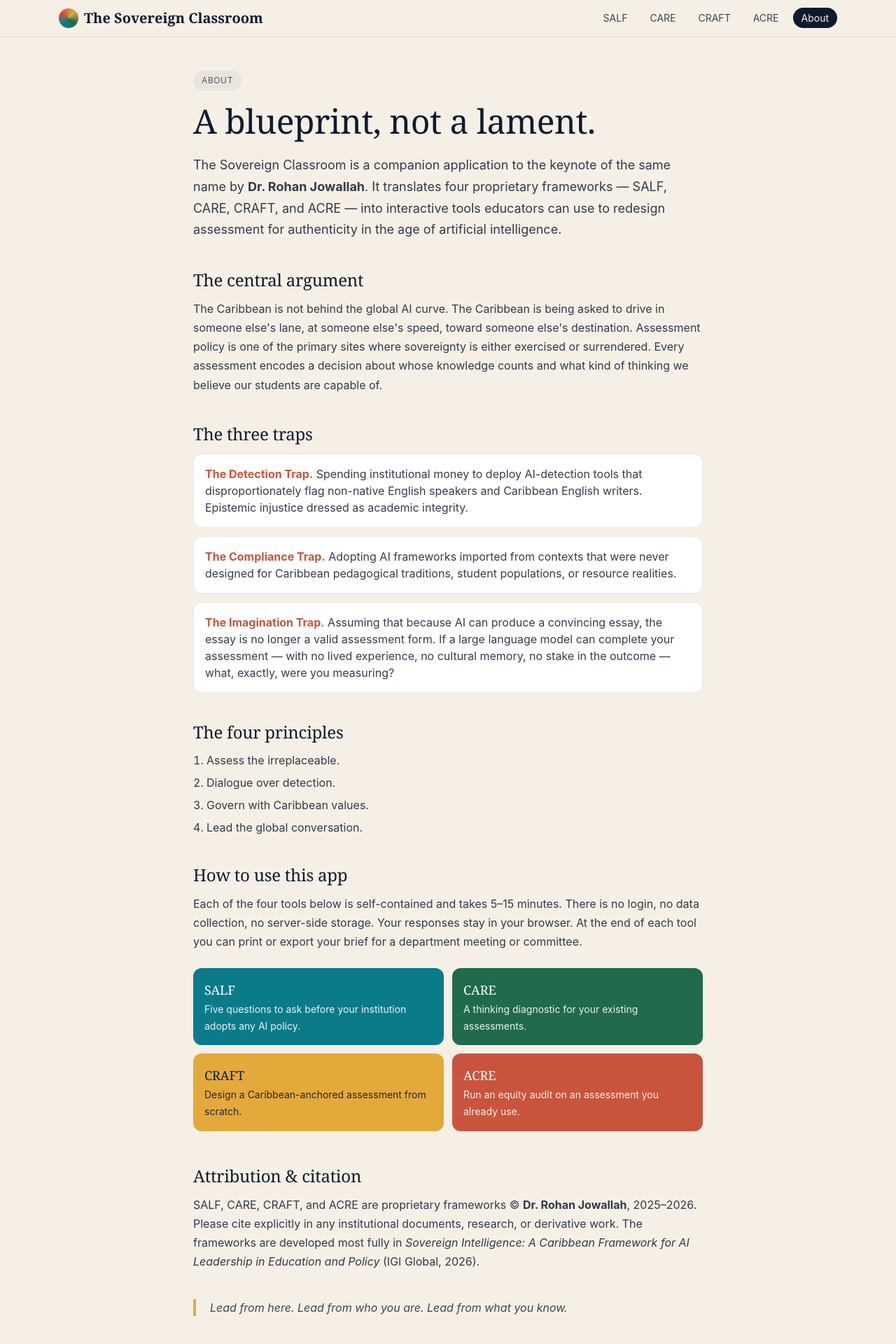
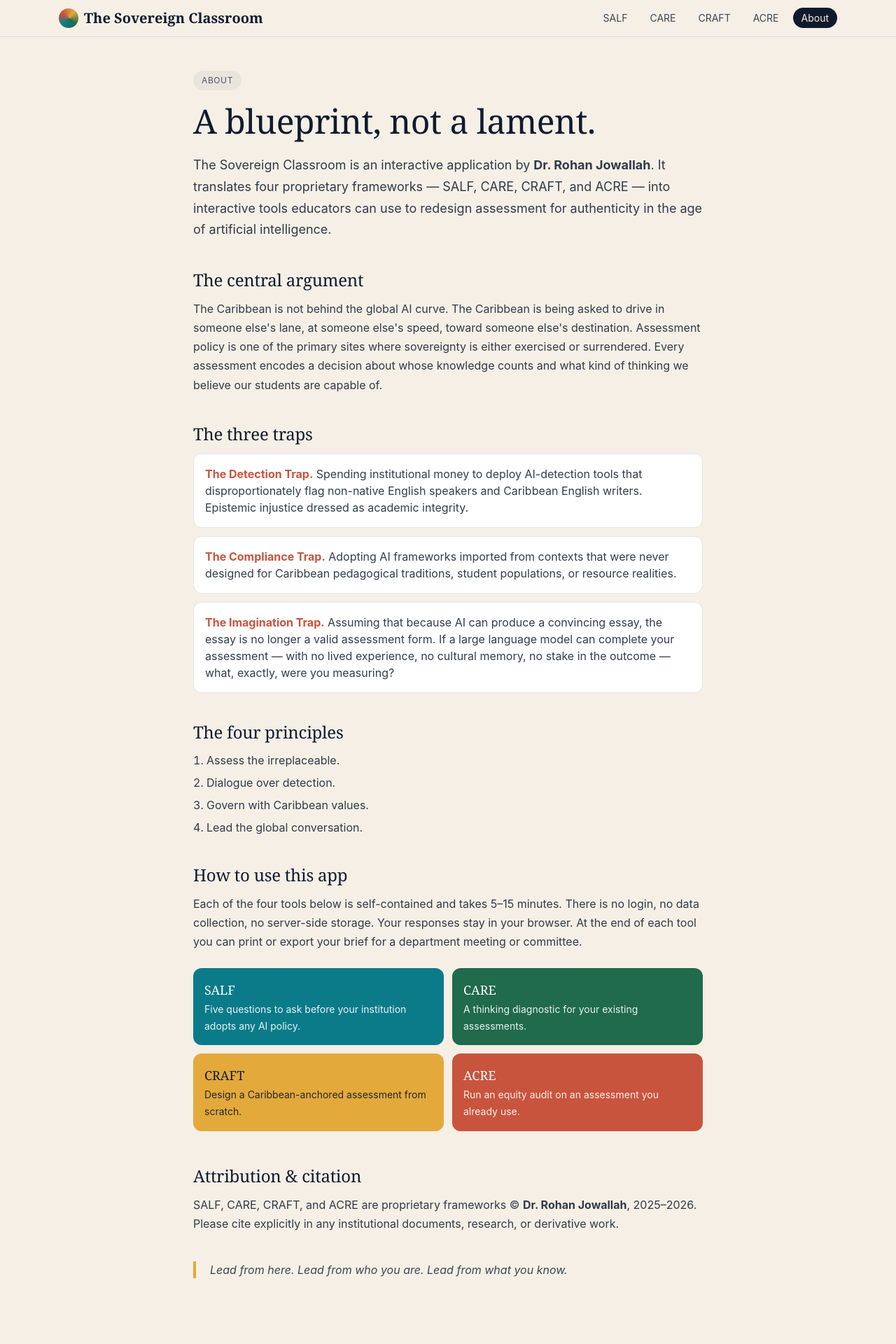
Before and after one commit to Rj952/sovereign-classroom, a Next.js app: page /about in a window 1280 px wide. Shown: the top 1920 px of the page at 70% size. Built offline with nearby package versions, Linux system fonts and the light colour scheme.

Commit message:
Remove book citation and keynote references (About page)

```diff
--- a/app/about/page.tsx
+++ b/app/about/page.tsx
@@ -5,7 +5,7 @@ export default function AboutPage() {
     <article className="max-w-3xl mx-auto px-5 py-12 prose-caribbean">
       <p className="inline-block bg-ink/5 text-ink/70 px-3 py-1 rounded-full text-xs uppercase tracking-wider mb-5">About</p>
       <h1 className="font-display text-4xl md:text-5xl text-ink mb-6">A blueprint, not a lament.</h1>
-      <p className="text-ink/85 leading-relaxed text-lg">The Sovereign Classroom is a companion application to the keynote of the same name by <strong>Dr. Rohan Jowallah</strong>. It translates four proprietary frameworks — SALF, CARE, CRAFT, and ACRE — into interactive tools educators can use to redesign assessment for authenticity in the age of artificial intelligence.</p>
+      <p className="text-ink/85 leading-relaxed text-lg">The Sovereign Classroom is an interactive application by <strong>Dr. Rohan Jowallah</strong>. It translates four proprietary frameworks — SALF, CARE, CRAFT, and ACRE — into interactive tools educators can use to redesign assessment for authenticity in the age of artificial intelligence.</p>
       <h2 className="font-display text-2xl mt-10 mb-3 text-ink">The central argument</h2>
       <p className="text-ink/85 leading-relaxed">The Caribbean is not behind the global AI curve. The Caribbean is being asked to drive in someone else's lane, at someone else's speed, toward someone else's destination. Assessment policy is one of the primary sites where sovereignty is either exercised or surrendered. Every assessment encodes a decision about whose knowledge counts and what kind of thinking we believe our students are capable of.</p>
       <h2 className="font-display text-2xl mt-10 mb-3 text-ink">The three traps</h2>
@@ -30,7 +30,7 @@ export default function AboutPage() {
         <Link href="/acre" className="rounded-xl bg-coral text-white p-4 hover:opacity-95"><p className="font-display text-lg">ACRE</p><p className="text-sm opacity-90">Run an equity audit on an assessment you already use.</p></Link>
       </div>
       <h2 className="font-display text-2xl mt-12 mb-3 text-ink">Attribution & citation</h2>
-      <p className="text-ink/85 leading-relaxed">SALF, CARE, CRAFT, and ACRE are proprietary frameworks © <strong>Dr. Rohan Jowallah</strong>, 2025–2026. Please cite explicitly in any institutional documents, research, or derivative work. The frameworks are developed most fully in <em>Sovereign Intelligence: A Caribbean Framework for AI Leadership in Education and Policy</em> (IGI Global, 2026).</p>
+      <p className="text-ink/85 leading-relaxed">SALF, CARE, CRAFT, and ACRE are proprietary frameworks © <strong>Dr. Rohan Jowallah</strong>, 2025–2026. Please cite explicitly in any institutional documents, research, or derivative work.</p>
       <blockquote className="mt-10 border-l-4 border-sun pl-5 text-ink/80 italic">Lead from here. Lead from who you are. Lead from what you know.</blockquote>
     </article>
   );
```
